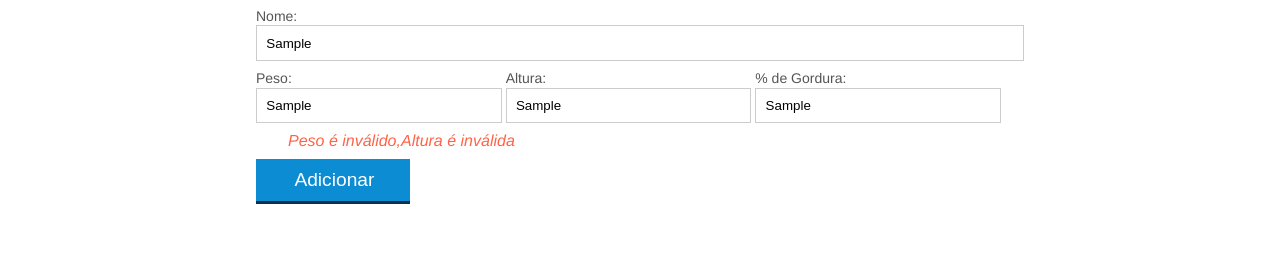
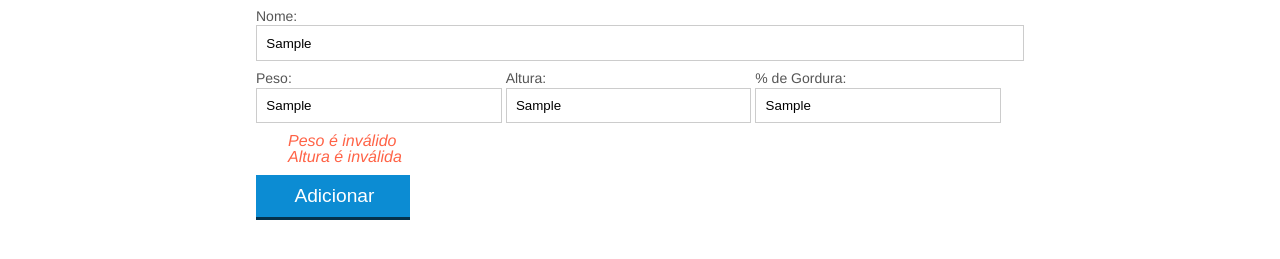
Before and after one commit to DyogoViana/nutricao--estudos_JavaScript, a plain HTML site: page index.html in a window 1280 px wide. Both pictures are taken after typing "Sample", "Sample", "Sample", "Sample" into the empty fields and a click on the button "Adicionar". Shown: the part 455-714 px from the top of the page. Drawn offline with Linux system fonts and the light colour scheme.

Commit message:
Validando os outros campos e mostrando de forma correta as mensagens de erro.

```diff
--- a/css/acaoJavaScript.css
+++ b/css/acaoJavaScript.css
@@ -7,7 +7,7 @@
 }
 
 /* Mensagem de aviso para os dados inválidos. */
-#mensagem-erro {
+#mensagens-erro {
     font-size: 1rem;
     font-style: italic;
     color: tomato;
--- a/index.html
+++ b/index.html
@@ -101,7 +101,10 @@
 				</div>
 
 				<!-- Mensagem de aviso para os dados inválidos. -->
-				<span id="mensagem-erro"></span>
+				<ul id="mensagens-erro">
+					<!-- <li> será preenchida pelo JavaScript (form.js).  -->
+				</ul>
+
 				<!-- Botão adicionar paciente -->
 				<button id="adicionar-paciente" class="botao bto-principal">Adicionar</button>
 
--- a/js/form.js
+++ b/js/form.js
@@ -29,10 +29,10 @@ botaoAdicionar.addEventListener ("click", function (event) {
     // Erro na validação do paciente e mensagem de aviso para os dados inválidos.
     var erros =  validaPaciente (paciente);
 
+    console.log (erros);
+
     if (erros.length > 0) {
-
-        var mensagemErro = document.querySelector ("#mensagem-erro");
-        mensagemErro.textContent = erros;
+        exibeMensagensDeErro (erros);
         // form.reset ();
         return;
     }
@@ -43,7 +43,24 @@ botaoAdicionar.addEventListener ("click", function (event) {
 
     //Resetar os campos após clicar no botão adicionar.
     form.reset ();
+
+    // Apaga as mensagens de erro ao serem escritas de forma certa.
+    var mensagensErro = document.querySelector ("#mensagens-erro");
+    mensagensErro.innerHTML = "";
 })
+
+// Exibe mensagens de erros.
+function exibeMensagensDeErro (erros) {
+
+    var ul = document.querySelector ("#mensagens-erro");
+    ul.innerHTML = "";
+
+    erros.forEach (function (erro) {
+        var li = document.createElement ("li");
+        li.textContent = erro;
+        ul.appendChild (li);
+    });
+}
 
 // Objeto paciente.
 function obtemPacienteDoFormulario (form) {
@@ -92,12 +109,31 @@ function validaPaciente (paciente) {
 
     var erros = [];
 
+    // erro caso não esteja nada escritos nesses campos.
+    if (paciente.nome.length == 0) {
+        erros.push ("O nome não pode ser em branco.");
+    }
+
+    if (paciente.peso.length == 0) {
+        erros.push ("O peso não pode ser em branco.");
+    }
+
+    if (paciente.altura.length == 0) {
+        erros.push ("A altura não pode ser em branco.");
+    }
+
+    if (paciente.gordura.length == 0) {
+        erros.push ("A gordura não pode ser em branco.")
+    }
+
+
+    // Validações de 'peso' e 'altura'.
     if (!validaPeso (paciente.peso)) {
-        erros.push ("Peso é inválido")
+        erros.push ("Peso é inválido");
     }
 
     if (!validaAltura (paciente.altura)) {
-        erros.push ("Altura é inválida")
+        erros.push ("Altura é inválida");
     }
 
     return erros;
```
